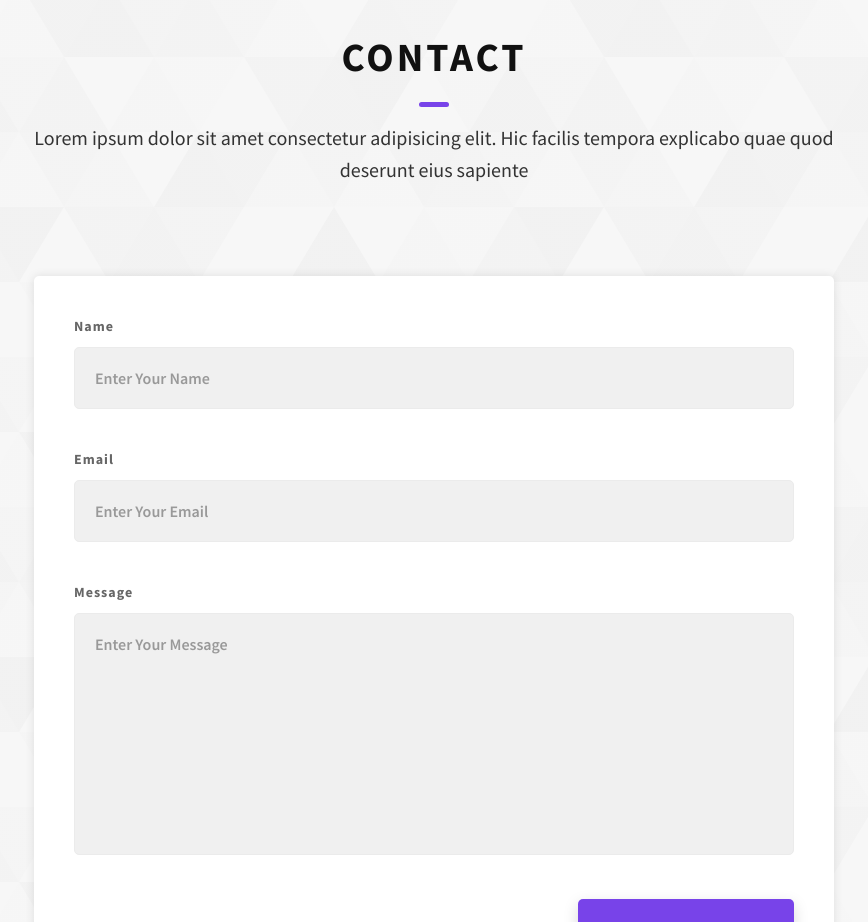
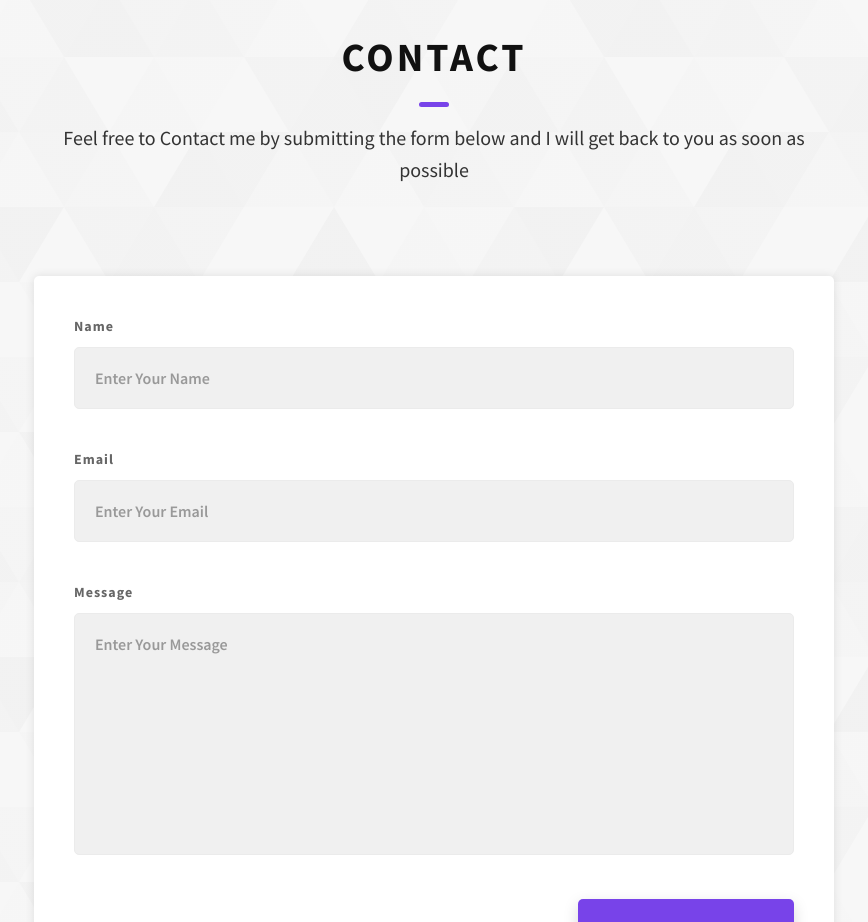
Before and after one commit to jay-nagar/portfolio, a website: page index.html in a window 1280 px wide. Shown: the part 5920-6842 px from the top of the page, without its empty margins (206-1074 px from the left). Drawn offline with Linux system fonts and the light colour scheme.

Commit message:
form copy updated

```diff
--- a/index.html
+++ b/index.html
@@ -398,8 +398,7 @@
         <h2 class="heading heading-sec heading-sec__mb-med">
           <span class="heading-sec__main heading-sec__main--lt">Contact</span>
           <span class="heading-sec__sub heading-sec__sub--lt">
-            Lorem ipsum dolor sit amet consectetur adipisicing elit. Hic facilis
-            tempora explicabo quae quod deserunt eius sapiente
+            Feel free to Contact me by submitting the form below and I will get back to you as soon as possible
           </span>
         </h2>
         <div class="contact__form-container">
```
